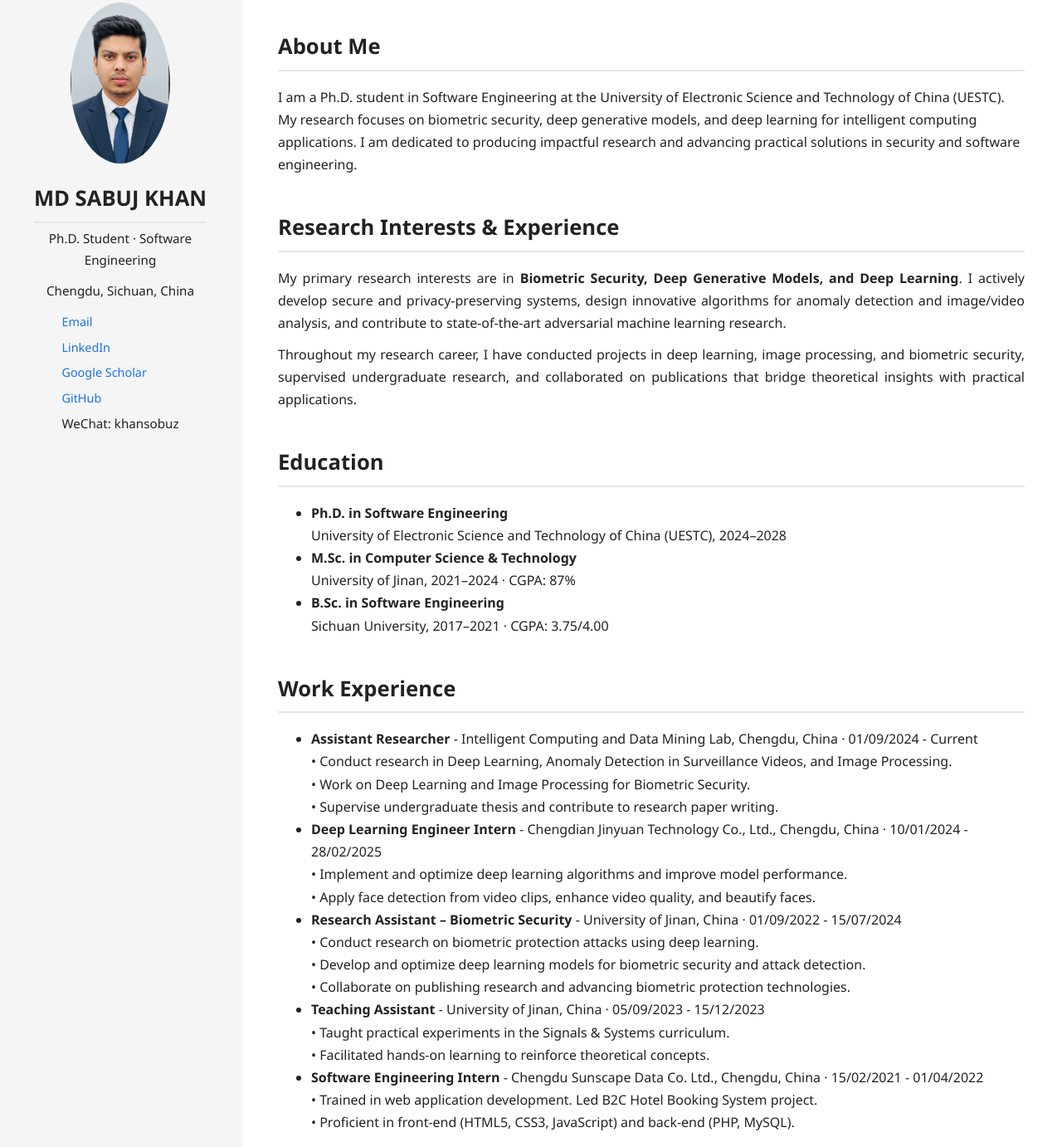
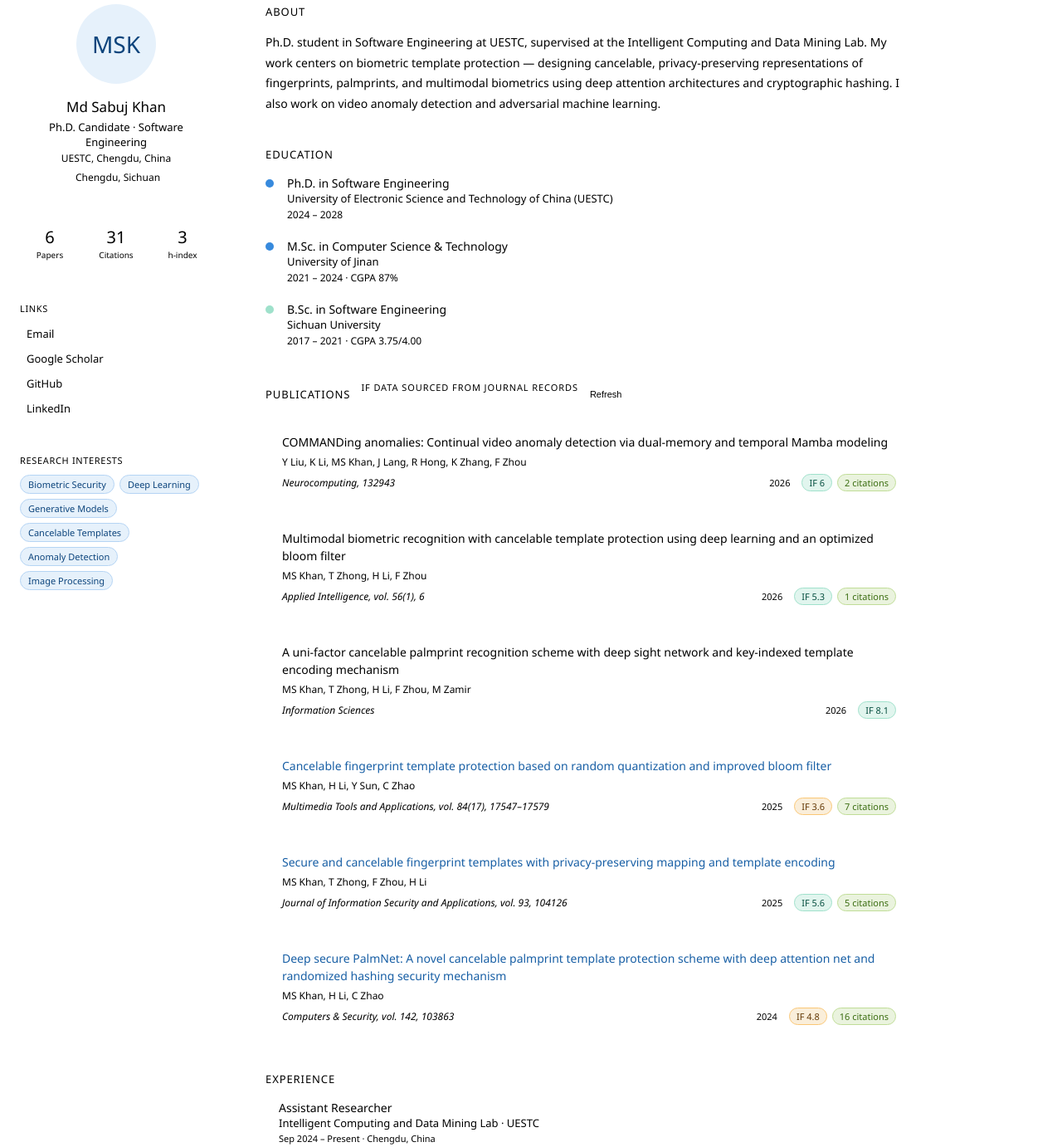
Before and after one commit to khansobuz/mdsabujkhan.github.io, a plain HTML site: page index.html in a window 1280 px wide. Shown: the part 27-1409 px from the top of the page at 83% size. Drawn offline with Linux system fonts and the light colour scheme.

Commit message:
Update index.html

```diff
--- a/index.html
+++ b/index.html
@@ -1,240 +1,247 @@
-<!DOCTYPE html>
-<html lang="en">
-<head>
-  <meta charset="UTF-8" />
-  <meta name="viewport" content="width=device-width, initial-scale=1.0" />
-  <title>MD SABUJ KHAN - Ph.D. Profile</title>
-  <style>
-    body {
-      margin: 0;
-      font-family: 'Segoe UI', Arial, sans-serif;
-      background: #ffffff;
-      color: #222;
-      line-height: 1.7;
-    }
-    .layout {
-      display: flex;
-      min-height: 100vh;
-    }
-    aside.sidebar {
-      width: 250px;
-      background: #f5f5f5;
-      padding: 30px 20px;
-      display: flex;
-      flex-direction: column;
-      align-items: center;
-      box-shadow: 2px 0 5px rgba(0,0,0,0.05);
-    }
-    .profile-pic {
-      width: 120px;
-      border-radius: 50%;
-      margin-bottom: 20px;
-    }
-    aside h2 {
-      margin: 0;
-      font-size: 1.6rem;
-      text-align: center;
-    }
-    aside p {
-      margin: 6px 0;
-      font-size: 0.95rem;
-      text-align: center;
-    }
-    .sidebar-links a {
-      display: block;
-      margin: 6px 0;
-      color: #1a73e8;
-      text-decoration: none;
-      font-size: 0.9rem;
-    }
-    main.content {
-      flex: 1;
-      padding: 40px 30px;
-      max-width: 900px;
-      margin: 0 auto;
-    }
-    h2 {
-      border-bottom: 2px solid #e5e5e5;
-      padding-bottom: 6px;
-      margin-bottom: 18px;
-      font-size: 1.6rem;
-      font-weight: 600;
-    }
-    .section {
-      margin-bottom: 40px;
-    }
-    .publication {
-      margin-bottom: 20px;
-      padding: 15px;
-      border: 1px solid #e0e0e0;
-      border-radius: 8px;
-      transition: box-shadow 0.3s;
-    }
-    .publication:hover {
-      box-shadow: 0 3px 10px rgba(0,0,0,0.1);
-    }
-    .publication h3 {
-      margin: 0 0 6px 0;
-      font-size: 1.1rem;
-      color: #1a73e8;
-    }
-    .publication p {
-      margin: 4px 0;
-      font-size: 0.95rem;
-      color: #555;
-    }
-    footer {
-      text-align: center;
-      padding: 30px;
-      margin-top: 40px;
-      background: #f5f5f5;
-      font-size: 0.9rem;
-    }
-    .research-experience {
-      margin-bottom: 40px;
-    }
-    .research-experience p {
-      text-align: justify;
-      margin: 10px 0;
-    }
-  </style>
-</head>
-<body>
-  <div class="layout">
-    <aside class="sidebar">
-      <img src="your-photo.png" alt="Profile Photo" class="profile-pic" />
-      <h2>MD SABUJ KHAN</h2>
-      <p class="role">Ph.D. Student · Software Engineering</p>
-      <p class="location">Chengdu, Sichuan, China</p>
-      <div class="sidebar-links">
-        <a href="mailto:Khansobuz203@gmail.com">Email</a>
-        <a href="https://www.linkedin.com/in/khan-sobuz-77355518a">LinkedIn</a>
-        <a href="https://scholar.google.com/citations?user=zWlFjZgAAAAJ&hl=en">Google Scholar</a>
-        <a href="https://github.com/khansobuz">GitHub</a>
-        <p>WeChat: khansobuz</p>
+
+<style>
+  * { box-sizing: border-box; margin: 0; padding: 0; }
+  body { font-family: var(--font-sans, 'Segoe UI', sans-serif); background: var(--color-background-tertiary); color: var(--color-text-primary); }
+  .wrap { display: grid; grid-template-columns: 280px 1fr; min-height: 100vh; gap: 0; }
+  .sidebar { background: var(--color-background-primary); border-right: 0.5px solid var(--color-border-tertiary); padding: 2rem 1.5rem; position: sticky; top: 0; height: 100vh; overflow-y: auto; }
+  .avatar { width: 96px; height: 96px; border-radius: 50%; background: #E6F1FB; display: flex; align-items: center; justify-content: center; font-size: 28px; font-weight: 500; color: #0C447C; margin: 0 auto 1rem; border: 0.5px solid var(--color-border-tertiary); }
+  .sidebar-name { font-size: 17px; font-weight: 500; text-align: center; color: var(--color-text-primary); }
+  .sidebar-role { font-size: 13px; color: var(--color-text-secondary); text-align: center; margin-top: 4px; }
+  .sidebar-inst { font-size: 12px; color: var(--color-text-tertiary); text-align: center; margin-top: 2px; }
+  .sidebar-loc { display: flex; align-items: center; justify-content: center; gap: 4px; font-size: 12px; color: var(--color-text-tertiary); margin-top: 6px; }
+  .divider { border: none; border-top: 0.5px solid var(--color-border-tertiary); margin: 1.25rem 0; }
+  .stats-grid { display: grid; grid-template-columns: 1fr 1fr 1fr; gap: 8px; margin-bottom: 1.25rem; }
+  .stat-box { background: var(--color-background-secondary); border-radius: var(--border-radius-md); padding: 10px 8px; text-align: center; }
+  .stat-num { font-size: 20px; font-weight: 500; color: var(--color-text-primary); }
+  .stat-lbl { font-size: 10px; color: var(--color-text-tertiary); margin-top: 2px; line-height: 1.3; }
+  .sidebar-section-label { font-size: 11px; font-weight: 500; text-transform: uppercase; letter-spacing: 0.06em; color: var(--color-text-tertiary); margin-bottom: 8px; }
+  .link-row { display: flex; align-items: center; gap: 8px; padding: 6px 0; font-size: 13px; color: var(--color-text-secondary); text-decoration: none; border-bottom: 0.5px solid var(--color-border-tertiary); }
+  .link-row:last-child { border-bottom: none; }
+  .link-row i { font-size: 15px; color: #185FA5; }
+  .link-row:hover { color: var(--color-text-info); }
+  .interest-tags { display: flex; flex-wrap: wrap; gap: 6px; }
+  .tag { font-size: 11px; padding: 3px 9px; border-radius: 20px; background: #E6F1FB; color: #0C447C; border: 0.5px solid #B5D4F4; }
+  .main { padding: 2rem 2.5rem; max-width: 860px; }
+  .section { margin-bottom: 2.5rem; }
+  .section-title { font-size: 13px; font-weight: 500; text-transform: uppercase; letter-spacing: 0.07em; color: var(--color-text-tertiary); margin-bottom: 1rem; display: flex; align-items: center; gap: 8px; }
+  .section-title::after { content: ''; flex: 1; height: 0.5px; background: var(--color-border-tertiary); }
+  .about-text { font-size: 14px; line-height: 1.75; color: var(--color-text-secondary); }
+  .edu-item { display: flex; gap: 1rem; margin-bottom: 1.25rem; }
+  .edu-dot { width: 10px; height: 10px; border-radius: 50%; background: #378ADD; flex-shrink: 0; margin-top: 5px; }
+  .edu-deg { font-size: 14px; font-weight: 500; }
+  .edu-inst { font-size: 13px; color: var(--color-text-secondary); }
+  .edu-year { font-size: 12px; color: var(--color-text-tertiary); margin-top: 2px; }
+  .pub-card { background: var(--color-background-primary); border: 0.5px solid var(--color-border-tertiary); border-radius: var(--border-radius-lg); padding: 1rem 1.25rem; margin-bottom: 0.875rem; transition: border-color 0.15s; }
+  .pub-card:hover { border-color: var(--color-border-secondary); }
+  .pub-title { font-size: 14px; font-weight: 500; color: #185FA5; text-decoration: none; line-height: 1.5; display: block; margin-bottom: 5px; }
+  .pub-title:hover { text-decoration: underline; }
+  .pub-authors { font-size: 12px; color: var(--color-text-tertiary); margin-bottom: 6px; }
+  .pub-meta { display: flex; align-items: center; flex-wrap: wrap; gap: 6px; }
+  .pub-venue { font-size: 12px; color: var(--color-text-secondary); font-style: italic; flex: 1; min-width: 0; }
+  .badge { font-size: 11px; padding: 2px 8px; border-radius: 20px; white-space: nowrap; font-weight: 500; }
+  .badge-cite { background: #EAF3DE; color: #3B6D11; border: 0.5px solid #C0DD97; }
+  .badge-if { background: #FAEEDA; color: #633806; border: 0.5px solid #FAC775; }
+  .badge-if-high { background: #E1F5EE; color: #085041; border: 0.5px solid #9FE1CB; }
+  .badge-year { background: var(--color-background-secondary); color: var(--color-text-secondary); border: 0.5px solid var(--color-border-tertiary); }
+  .pub-loading { font-size: 13px; color: var(--color-text-tertiary); padding: 1rem; text-align: center; }
+  .scholar-note { font-size: 11px; color: var(--color-text-tertiary); display: flex; align-items: center; gap: 5px; margin-bottom: 1rem; }
+  .refresh-btn { font-size: 11px; padding: 3px 10px; border-radius: 20px; background: transparent; border: 0.5px solid var(--color-border-secondary); color: var(--color-text-secondary); cursor: pointer; display: flex; align-items: center; gap: 4px; }
+  .refresh-btn:hover { background: var(--color-background-secondary); }
+  .exp-item { margin-bottom: 1.25rem; padding-left: 1rem; border-left: 2px solid var(--color-border-tertiary); }
+  .exp-title { font-size: 14px; font-weight: 500; }
+  .exp-org { font-size: 13px; color: var(--color-text-secondary); }
+  .exp-date { font-size: 11px; color: var(--color-text-tertiary); margin-top: 2px; }
+</style>
+
+<div class="wrap">
+  <aside class="sidebar">
+    <div class="avatar">MSK</div>
+    <div class="sidebar-name">Md Sabuj Khan</div>
+    <div class="sidebar-role">Ph.D. Candidate · Software Engineering</div>
+    <div class="sidebar-inst">UESTC, Chengdu, China</div>
+    <div class="sidebar-loc"><i class="ti ti-map-pin" aria-hidden="true" style="font-size:13px"></i>Chengdu, Sichuan</div>
+    <hr class="divider">
+    <div class="stats-grid">
+      <div class="stat-box"><div class="stat-num" id="stat-papers">6</div><div class="stat-lbl">Papers</div></div>
+      <div class="stat-box"><div class="stat-num" id="stat-cites">31</div><div class="stat-lbl">Citations</div></div>
+      <div class="stat-box"><div class="stat-num" id="stat-h">3</div><div class="stat-lbl">h-index</div></div>
+    </div>
+    <hr class="divider">
+    <div class="sidebar-section-label">Links</div>
+    <a class="link-row" href="mailto:Khansobuz203@gmail.com"><i class="ti ti-mail" aria-hidden="true"></i>Email</a>
+    <a class="link-row" href="https://scholar.google.com/citations?user=zWlFjZgAAAAJ&hl=en" target="_blank"><i class="ti ti-school" aria-hidden="true"></i>Google Scholar</a>
+    <a class="link-row" href="https://github.com/khansobuz" target="_blank"><i class="ti ti-brand-github" aria-hidden="true"></i>GitHub</a>
+    <a class="link-row" href="https://www.linkedin.com/in/khan-sobuz-77355518a" target="_blank"><i class="ti ti-brand-linkedin" aria-hidden="true"></i>LinkedIn</a>
+    <hr class="divider">
+    <div class="sidebar-section-label" style="margin-bottom:10px">Research interests</div>
+    <div class="interest-tags">
+      <span class="tag">Biometric Security</span>
+      <span class="tag">Deep Learning</span>
+      <span class="tag">Generative Models</span>
+      <span class="tag">Cancelable Templates</span>
+      <span class="tag">Anomaly Detection</span>
+      <span class="tag">Image Processing</span>
+    </div>
+  </aside>
+
+  <main class="main">
+    <section class="section">
+      <div class="section-title">About</div>
+      <p class="about-text">Ph.D. student in Software Engineering at UESTC, supervised at the Intelligent Computing and Data Mining Lab. My work centers on biometric template protection — designing cancelable, privacy-preserving representations of fingerprints, palmprints, and multimodal biometrics using deep attention architectures and cryptographic hashing. I also work on video anomaly detection and adversarial machine learning.</p>
+    </section>
+
+    <section class="section">
+      <div class="section-title">Education</div>
+      <div class="edu-item"><div class="edu-dot"></div><div><div class="edu-deg">Ph.D. in Software Engineering</div><div class="edu-inst">University of Electronic Science and Technology of China (UESTC)</div><div class="edu-year">2024 – 2028</div></div></div>
+      <div class="edu-item"><div class="edu-dot"></div><div><div class="edu-deg">M.Sc. in Computer Science & Technology</div><div class="edu-inst">University of Jinan</div><div class="edu-year">2021 – 2024 · CGPA 87%</div></div></div>
+      <div class="edu-item"><div class="edu-dot" style="background:#9FE1CB"></div><div><div class="edu-deg">B.Sc. in Software Engineering</div><div class="edu-inst">Sichuan University</div><div class="edu-year">2017 – 2021 · CGPA 3.75/4.00</div></div></div>
+    </section>
+
+    <section class="section">
+      <div class="section-title" style="justify-content:space-between; gap:0;">
+        <span style="display:flex;align-items:center;gap:8px">Publications
+          <span class="scholar-note"><i class="ti ti-info-circle" aria-hidden="true" style="font-size:13px"></i>IF data sourced from journal records</span>
+        </span>
+        <button class="refresh-btn" onclick="renderPubs()"><i class="ti ti-refresh" aria-hidden="true" style="font-size:13px"></i>Refresh</button>
       </div>
-    </aside>
-    <main class="content">
-      <section class="section">
-        <h2>About Me</h2>
-        <p>I am a Ph.D. student in Software Engineering at the University of Electronic Science and Technology of China (UESTC). My research focuses on biometric security, deep generative models, and deep learning for intelligent computing applications. I am dedicated to producing impactful research and advancing practical solutions in security and software engineering.</p>
-      </section>
-      <section class="section research-experience">
-        <h2>Research Interests & Experience</h2>
-        <p>My primary research interests are in <strong>Biometric Security, Deep Generative Models, and Deep Learning</strong>. I actively develop secure and privacy-preserving systems, design innovative algorithms for anomaly detection and image/video analysis, and contribute to state-of-the-art adversarial machine learning research.</p>
-        <p>Throughout my research career, I have conducted projects in deep learning, image processing, and biometric security, supervised undergraduate research, and collaborated on publications that bridge theoretical insights with practical applications.</p>
-      </section>
-      <section class="section">
-        <h2>Education</h2>
-        <ul>
-          <li><strong>Ph.D. in Software Engineering</strong><br>University of Electronic Science and Technology of China (UESTC), 2024–2028</li>
-          <li><strong>M.Sc. in Computer Science & Technology</strong><br>University of Jinan, 2021–2024 · CGPA: 87%</li>
-          <li><strong>B.Sc. in Software Engineering</strong><br>Sichuan University, 2017–2021 · CGPA: 3.75/4.00</li>
-        </ul>
-      </section>
-      <section class="section">
-        <h2>Work Experience</h2>
-        <ul>
-          <li><strong>Assistant Researcher</strong> - Intelligent Computing and Data Mining Lab, Chengdu, China · 01/09/2024 - Current<br>
-          • Conduct research in Deep Learning, Anomaly Detection in Surveillance Videos, and Image Processing.<br>
-          • Work on Deep Learning and Image Processing for Biometric Security.<br>
-          • Supervise undergraduate thesis and contribute to research paper writing.</li>
+      <div id="pub-list"></div>
+    </section>
 
-          <li><strong>Deep Learning Engineer Intern</strong> - Chengdian Jinyuan Technology Co., Ltd., Chengdu, China · 10/01/2024 - 28/02/2025<br>
-          • Implement and optimize deep learning algorithms and improve model performance.<br>
-          • Apply face detection from video clips, enhance video quality, and beautify faces.</li>
+    <section class="section">
+      <div class="section-title">Experience</div>
+      <div class="exp-item">
+        <div class="exp-title">Assistant Researcher</div>
+        <div class="exp-org">Intelligent Computing and Data Mining Lab · UESTC</div>
+        <div class="exp-date">Sep 2024 – Present · Chengdu, China</div>
+      </div>
+      <div class="exp-item">
+        <div class="exp-title">Deep Learning Engineer Intern</div>
+        <div class="exp-org">Chengdian Jinyuan Technology Co., Ltd.</div>
+        <div class="exp-date">Jan 2024 – Feb 2025 · Chengdu, China</div>
+      </div>
+      <div class="exp-item">
+        <div class="exp-title">Research Assistant – Biometric Security</div>
+        <div class="exp-org">University of Jinan</div>
+        <div class="exp-date">Sep 2022 – Jul 2024</div>
+      </div>
+      <div class="exp-item">
+        <div class="exp-title">Teaching Assistant · Signals & Systems</div>
+        <div class="exp-org">University of Jinan</div>
+        <div class="exp-date">Sep 2023 – Dec 2023</div>
+      </div>
+      <div class="exp-item" style="border-left-color:var(--color-border-secondary)">
+        <div class="exp-title">Software Engineering Intern</div>
+        <div class="exp-org">Chengdu Sunscape Data Co. Ltd.</div>
+        <div class="exp-date">Feb 2021 – Apr 2022</div>
+      </div>
+    </section>
+  </main>
+</div>
 
-          <li><strong>Research Assistant – Biometric Security</strong> - University of Jinan, China · 01/09/2022 - 15/07/2024<br>
-          • Conduct research on biometric protection attacks using deep learning.<br>
-          • Develop and optimize deep learning models for biometric security and attack detection.<br>
-          • Collaborate on publishing research and advancing biometric protection technologies.</li>
+<script>
+const pubs = [
+  {
+    authors: "MS Khan, H Li, C Zhao",
+    title: "Deep secure PalmNet: A novel cancelable palmprint template protection scheme with deep attention net and randomized hashing security mechanism",
+    venue: "Computers & Security",
+    vol: "vol. 142, 103863",
+    year: 2024,
+    doi: "https://doi.org/10.1016/j.cose.2024.103863",
+    cites: 16,
+    if: 4.8,
+    ifHigh: false
+  },
+  {
+    authors: "MS Khan, H Li, Y Sun, C Zhao",
+    title: "Cancelable fingerprint template protection based on random quantization and improved bloom filter",
+    venue: "Multimedia Tools and Applications",
+    vol: "vol. 84(17), 17547–17579",
+    year: 2025,
+    doi: "https://doi.org/10.1007/s11042-024-19692-w",
+    cites: 7,
+    if: 3.6,
+    ifHigh: false
+  },
+  {
+    authors: "MS Khan, T Zhong, F Zhou, H Li",
+    title: "Secure and cancelable fingerprint templates with privacy-preserving mapping and template encoding",
+    venue: "Journal of Information Security and Applications",
+    vol: "vol. 93, 104126",
+    year: 2025,
+    doi: "https://doi.org/10.1016/j.jisa.2025.104126",
+    cites: 5,
+    if: 5.6,
+    ifHigh: true
+  },
+  {
+    authors: "Y Liu, K Li, MS Khan, J Lang, R Hong, K Zhang, F Zhou",
+    title: "COMMANDing anomalies: Continual video anomaly detection via dual-memory and temporal Mamba modeling",
+    venue: "Neurocomputing",
+    vol: "132943",
+    year: 2026,
+    doi: null,
+    cites: 2,
+    if: 6.0,
+    ifHigh: true
+  },
+  {
+    authors: "MS Khan, T Zhong, H Li, F Zhou",
+    title: "Multimodal biometric recognition with cancelable template protection using deep learning and an optimized bloom filter",
+    venue: "Applied Intelligence",
+    vol: "vol. 56(1), 6",
+    year: 2026,
+    doi: null,
+    cites: 1,
+    if: 5.3,
+    ifHigh: true
+  },
+  {
+    authors: "MS Khan, T Zhong, H Li, F Zhou, M Zamir",
+    title: "A uni-factor cancelable palmprint recognition scheme with deep sight network and key-indexed template encoding mechanism",
+    venue: "Information Sciences",
+    vol: "",
+    year: 2026,
+    doi: null,
+    cites: 0,
+    if: 8.1,
+    ifHigh: true
+  }
+];
 
-          <li><strong>Teaching Assistant</strong> - University of Jinan, China · 05/09/2023 - 15/12/2023<br>
-          • Taught practical experiments in the Signals & Systems curriculum.<br>
-          • Facilitated hands-on learning to reinforce theoretical concepts.</li>
+function renderPubs() {
+  const list = document.getElementById('pub-list');
+  list.innerHTML = '';
+  pubs.sort((a,b) => b.year - a.year || b.cites - a.cites);
+  pubs.forEach((p, i) => {
+    const card = document.createElement('div');
+    card.className = 'pub-card';
+    const titleEl = p.doi
+      ? `<a class="pub-title" href="${p.doi}" target="_blank">${p.title} <i class="ti ti-external-link" aria-hidden="true" style="font-size:11px;vertical-align:1px"></i></a>`
+      : `<span class="pub-title" style="color:var(--color-text-primary);cursor:default">${p.title}</span>`;
+    const ifClass = p.ifHigh ? 'badge-if-high' : 'badge-if';
+    const citeBadge = p.cites > 0 ? `<span class="badge badge-cite"><i class="ti ti-quote" aria-hidden="true" style="font-size:10px;vertical-align:1px"></i> ${p.cites} citations</span>` : '';
+    const ifBadge = `<span class="badge ${ifClass}">IF ${p.if}</span>`;
+    const yearBadge = `<span class="badge badge-year">${p.year}</span>`;
+    const venueStr = p.vol ? `${p.venue}, ${p.vol}` : p.venue;
+    card.innerHTML = `
+      ${titleEl}
+      <div class="pub-authors">${p.authors}</div>
+      <div class="pub-meta">
+        <span class="pub-venue">${venueStr}</span>
+        ${yearBadge}
+        ${ifBadge}
+        ${citeBadge}
+      </div>`;
+    list.appendChild(card);
+  });
+}
 
-          <li><strong>Software Engineering Intern</strong> - Chengdu Sunscape Data Co. Ltd., Chengdu, China · 15/02/2021 - 01/04/2022<br>
-          • Trained in web application development. Led B2C Hotel Booking System project.<br>
-          • Proficient in front-end (HTML5, CSS3, JavaScript) and back-end (PHP, MySQL).</li>
-        </ul>
-      </section>
- </section>
-<section class="section">
-  <h2>Publications</h2>
+renderPubs();
 
-  <div class="publication">
-    <h3>
-      MS Khan, H Li, C Zhao.
-      <em>
-        <a href="https://doi.org/10.1016/j.cose.2024.103863" target="_blank">
-          Deep secure PalmNet: A novel cancelable palmprint template protection scheme with deep attention net and randomized hashing security mechanism
-        </a>
-      </em>
-    </h3>
-    <p>Computers & Security 142, 103863 (2024) — Cited by 16</p>
-  </div>
-
-  <div class="publication">
-    <h3>
-      MS Khan, H Li, Y Sun, C Zhao.
-      <em>
-        <a href="https://doi.org/10.1007/s11042-024-19692-w" target="_blank">
-          Cancelable fingerprint template protection based on random quantization and improved bloom filter
-        </a>
-      </em>
-    </h3>
-    <p>Multimedia Tools and Applications 84(17), 17547–17579 (2025) — Cited by 7</p>
-  </div>
-
-  <div class="publication">
-    <h3>
-      MS Khan, T Zhong, F Zhou, H Li.
-      <em>
-        <a href="https://doi.org/10.1016/j.jisa.2025.104126" target="_blank">
-          Secure and cancelable fingerprint templates with privacy-preserving mapping and template encoding
-        </a>
-      </em>
-    </h3>
-    <p>Journal of Information Security and Applications 93, 104126 (2025) — Cited by 5</p>
-  </div>
-
-  <div class="publication">
-    <h3>
-      Y Liu, K Li, MS Khan, J Lang, R Hong, K Zhang, F Zhou.
-      <em>
-        COMMANDing anomalies: Continual video anomaly detection via dual-memory and temporal Mamba modeling
-      </em>
-    </h3>
-    <p>Neurocomputing, 132943 (2026) — Cited by 2</p>
-  </div>
-
-  <div class="publication">
-    <h3>
-      MS Khan, T Zhong, H Li, F Zhou.
-      <em>
-        Multimodal biometric recognition with cancelable template protection using deep learning and an optimized bloom filter
-      </em>
-    </h3>
-    <p>Applied Intelligence 56(1), 6 (2026) — Cited by 1</p>
-  </div>
-
-  <div class="publication">
-    <h3>
-      MS Khan, T Zhong, H Li, F Zhou, M Zamir.
-      <em>
-        A uni-factor cancelable palmprint recognition scheme with deep sight network and key-indexed template encoding mechanism
-      </em>
-    </h3>
-    <p>Information Sciences (2026)</p>
-  </div>
-
-</section>
-
-      </section>
-    </main>
-  </div>
-  <footer>
-    © 2025 MD SABUJ KHAN · All Rights Reserved
-  </footer>
-</body>
-</html>
+let total = pubs.reduce((s,p) => s + p.cites, 0);
+document.getElementById('stat-cites').textContent = total;
+document.getElementById('stat-papers').textContent = pubs.length;
+const sorted = [...pubs].sort((a,b)=>b.cites-a.cites);
+let h=0; for(let i=0;i<sorted.length;i++){ if(sorted[i].cites>=i+1) h=i+1; else break; }
+document.getElementById('stat-h').textContent = h;
+</script>
```
